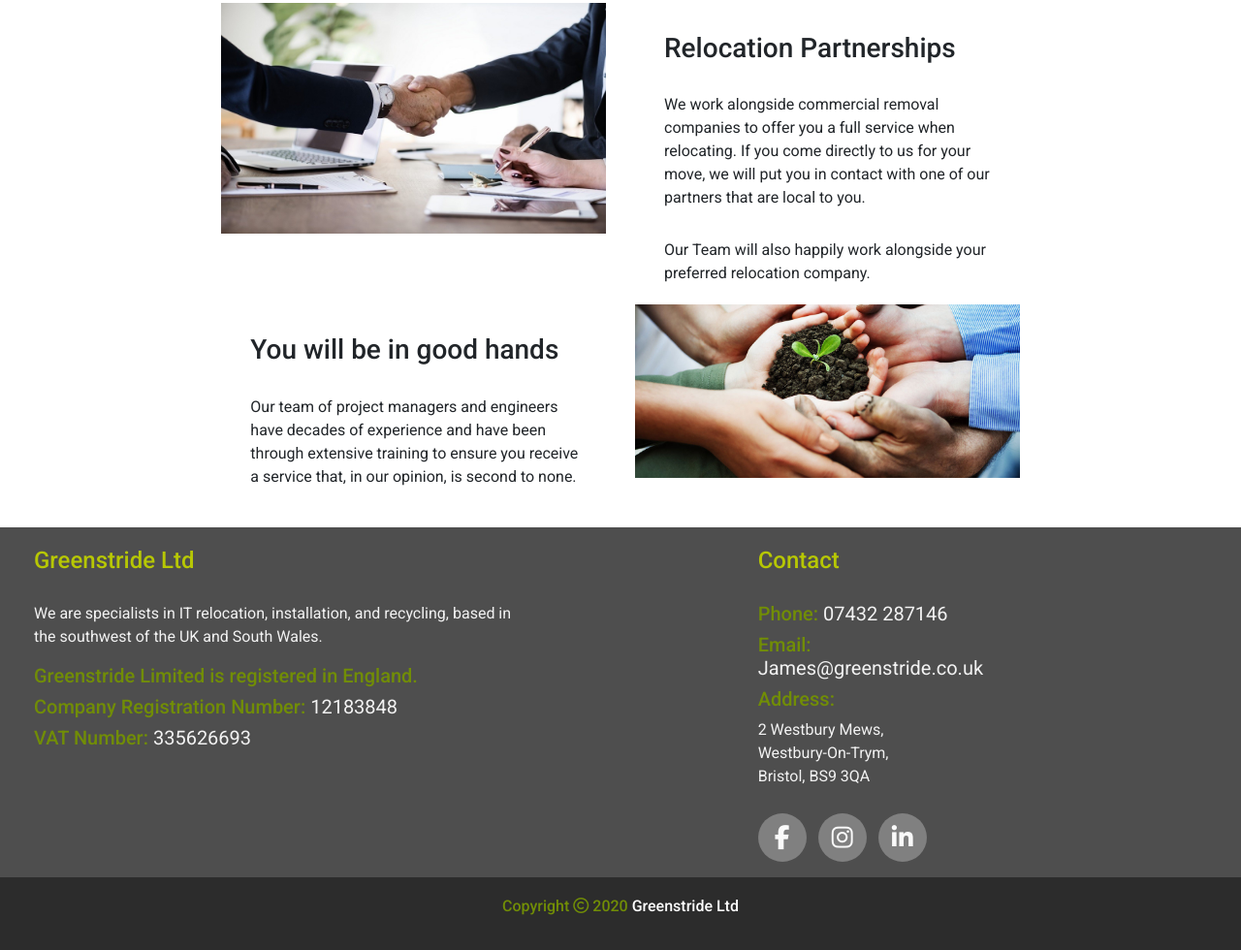
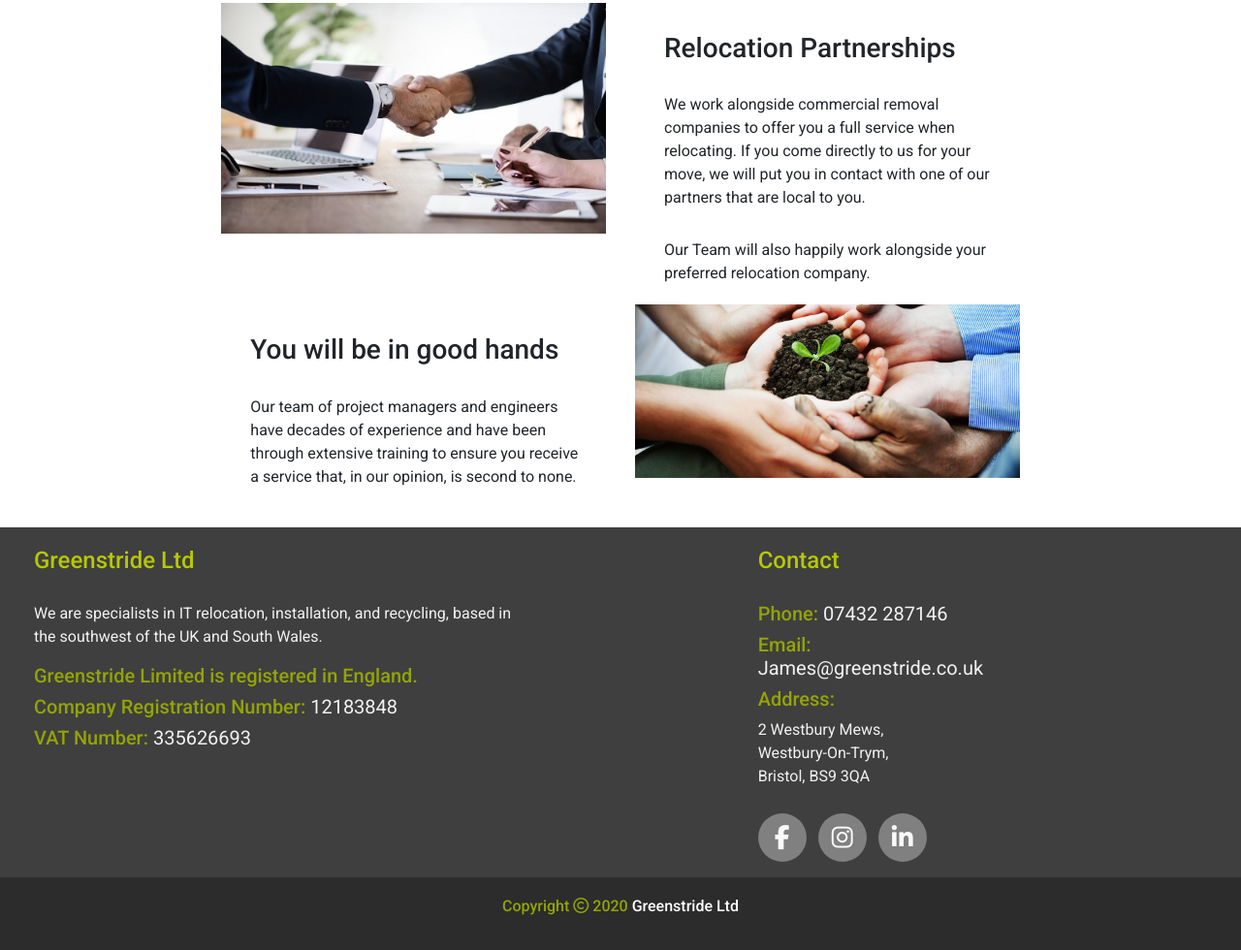
Before and after one commit to JMortifee/User-centric-front-end, a plain HTML site: page index.html in a window 1280 px wide. Shown: the part 1029-2009 px from the top of the page at 97% size. Drawn offline with nearby package versions, Linux system fonts and the light colour scheme.

Commit message:
fixed the remaining contrast issues

```diff
--- a/assets/css/style.css
+++ b/assets/css/style.css
@@ -15,6 +15,10 @@ body {
 
 a {
     color: #b7c704;
+}
+
+a:hover {
+    color: #718d06;
 }
 /*--------------------------------------------------Header-------*/
 
@@ -61,7 +65,7 @@ header {
 }
 
 footer {
-    background-color: #4e4e4e;
+    background-color: #3f3f3f;
     width: 100%;
 }
 
@@ -76,7 +80,7 @@ footer p {
 
 
 footer h5 {
-    color: #718d06;
+    color: #94a404;
 }
 
 .contact-info {
@@ -120,7 +124,7 @@ footer h5 {
 }
 
 .cp-text {
-    color: #718d06;
+    color: #94a404;
 }
 
 /*-----------------------------------------------------Jumbotron-----*/
@@ -372,7 +376,7 @@ form {
         width: 60vw;
     }
 
-    /* - */
+    /* end jumbotron-sm */
 
     .home-banner h2 {
         font-size: 20px;
@@ -385,8 +389,6 @@ form {
     .hidden-sm {
         display: none;
     }
-
-    /*contact-sm*/
 
     /* jumbotron */
 
```
